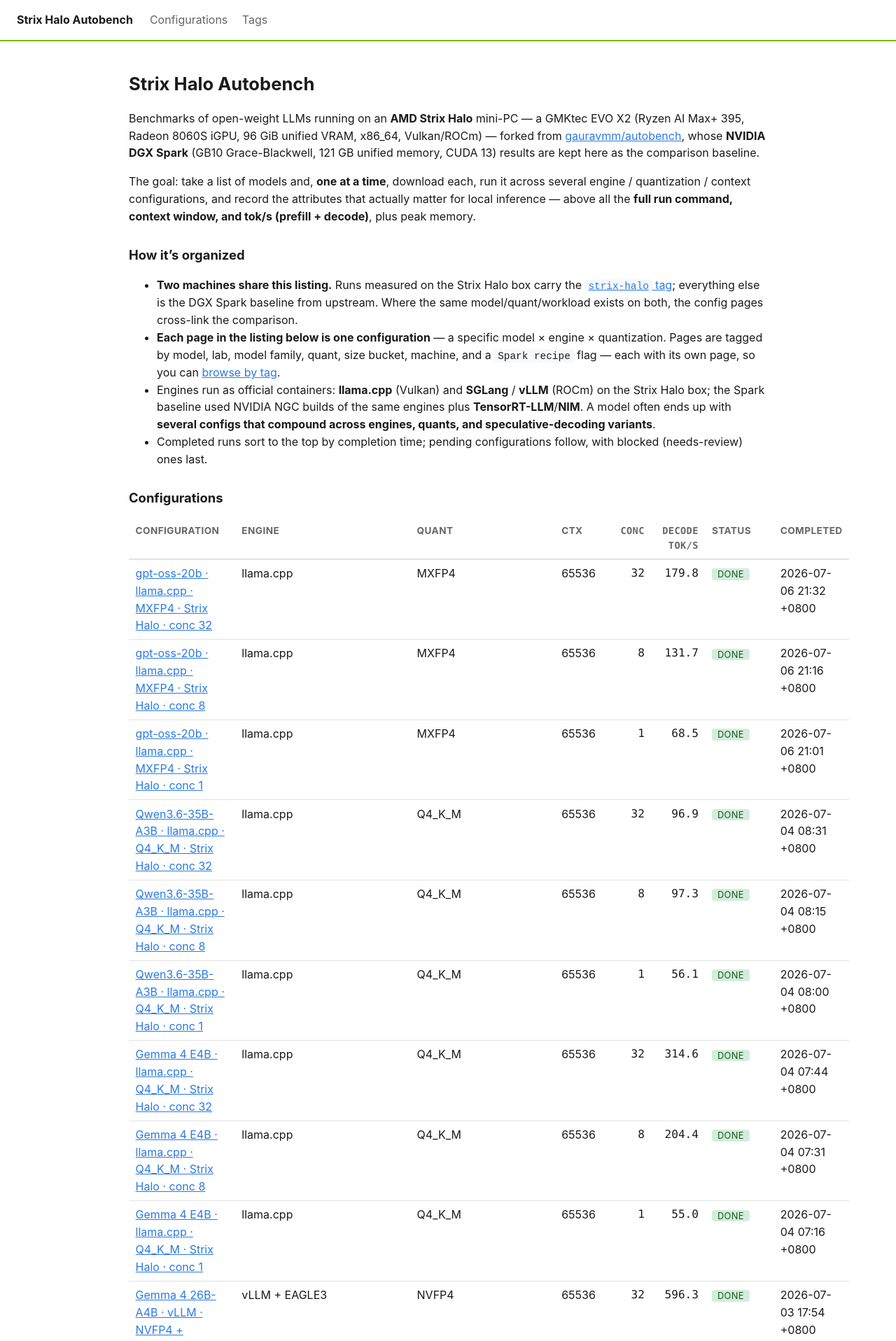
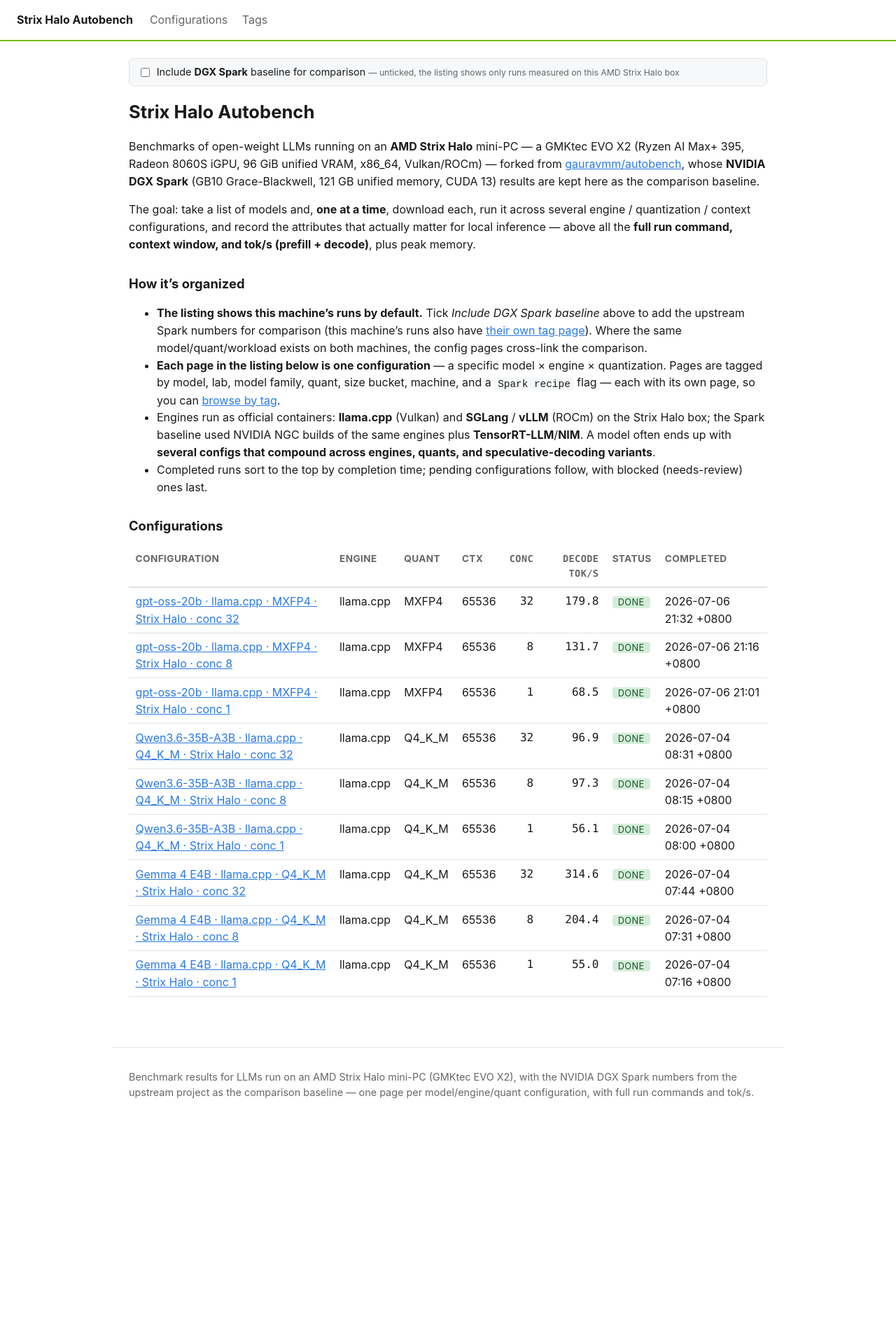
Before and after one commit to yjsoon/autobench, a Jekyll site: the page built from index.md, in a window 1280 px wide. Shown: the top 1916 px of the page at 70% size. Built offline with Jekyll 4.4.1, drawn with Linux system fonts in a browser that asks for light colours; after the commit the page ends 1635 px from its top, so only the background shows below that; some of the changed text lies outside the part shown.

Commit message:
feat: show Strix Halo runs by default with opt-in Spark baseline toggle
Rows carry a machine class; a persisted checkbox reveals the DGX Spark
baseline. Groups with no Strix rows hide entirely when filtered, and
tag-page counts track visible rows. Filter state applies before first
paint to avoid flashing Spark rows.

Co-Authored-By: Claude Fable 5 <noreply@anthropic.com>

```diff
--- a/_includes/config-table.html
+++ b/_includes/config-table.html
@@ -12,7 +12,7 @@
   </thead>
   <tbody>
   {% for c in _ordered %}
-    <tr>
+    <tr class="machine-{% if c.tags contains 'strix-halo' %}strix{% else %}spark{% endif %}">
       <td><a href="{{ c.url | relative_url }}">{{ c.title }}</a></td>
       <td>{{ c.engine | default: "—" }}{% if c.speculative %} + {{ c.speculative }}{% endif %}</td>
       <td>{{ c.quant | default: "—" }}</td>
--- a/_layouts/default.html
+++ b/_layouts/default.html
@@ -5,6 +5,14 @@
   <meta name="viewport" content="width=device-width, initial-scale=1">
   <title>{% if page.title %}{{ page.title }} · {% endif %}{{ site.title }}</title>
   <link rel="stylesheet" href="{{ '/assets/css/style.css' | relative_url }}">
+  <script>
+    // Apply the machine filter before first paint to avoid a flash of Spark rows.
+    // Default: Strix Halo runs only; the DGX Spark baseline is opt-in (persisted).
+    (function () {
+      var s; try { s = localStorage.getItem('autobench-show-spark'); } catch (e) {}
+      if (s !== '1') document.documentElement.classList.add('hide-spark');
+    })();
+  </script>
   {%- feed_meta -%}
 </head>
 <body>
@@ -16,10 +24,58 @@
     </nav>
   </header>
   <main class="content">
+    <div class="machine-filter" id="machine-filter" hidden>
+      <label>
+        <input type="checkbox" id="show-spark">
+        Include <strong>DGX Spark</strong> baseline for comparison
+      </label>
+      <span class="muted">— unticked, the listing shows only runs measured on this AMD Strix Halo box</span>
+    </div>
     {{ content }}
   </main>
   <footer class="site-footer">
     <p>{{ site.description }}</p>
   </footer>
+  <script>
+    (function () {
+      var tables = document.querySelectorAll('table.listing');
+      if (!tables.length) return;
+      var bar = document.getElementById('machine-filter');
+      var box = document.getElementById('show-spark');
+      bar.hidden = false;
+
+      // Tag tables that contain no Strix Halo rows so the filter can hide the
+      // whole group (and its heading) instead of leaving an empty table.
+      tables.forEach(function (t) {
+        if (!t.querySelector('tr.machine-strix')) {
+          t.classList.add('spark-only');
+          var h = t.previousElementSibling;
+          if (h && /^H[23]$/.test(h.tagName)) h.classList.add('spark-only-heading');
+        }
+      });
+
+      // Keep the "(N)" counts on tag-page headings in sync with visible rows.
+      function updateCounts() {
+        var filtered = document.documentElement.classList.contains('hide-spark');
+        tables.forEach(function (t) {
+          var h = t.previousElementSibling;
+          var span = h && h.querySelector ? h.querySelector('.muted') : null;
+          if (!span) return;
+          if (!span.dataset.total) span.dataset.total = span.textContent;
+          span.textContent = filtered
+            ? '(' + t.querySelectorAll('tbody tr.machine-strix').length + ')'
+            : span.dataset.total;
+        });
+      }
+
+      box.checked = !document.documentElement.classList.contains('hide-spark');
+      box.addEventListener('change', function () {
+        document.documentElement.classList.toggle('hide-spark', !box.checked);
+        try { localStorage.setItem('autobench-show-spark', box.checked ? '1' : '0'); } catch (e) {}
+        updateCounts();
+      });
+      updateCounts();
+    })();
+  </script>
 </body>
 </html>
--- a/assets/css/style.css
+++ b/assets/css/style.css
@@ -194,3 +194,29 @@ pre code {
   background: #f8d7da;
   color: #721c24;
 }
+/* Machine filter: Strix Halo runs by default, DGX Spark baseline opt-in.
+   html.hide-spark is set before first paint by the head script. */
+.machine-filter {
+  margin: 0 0 1rem;
+  padding: 0.5rem 0.75rem;
+  border: 1px solid var(--border);
+  border-radius: 6px;
+  background: var(--code-bg);
+  font-size: 0.9rem;
+}
+
+.machine-filter label {
+  cursor: pointer;
+}
+
+.machine-filter input {
+  accent-color: var(--accent);
+  margin-right: 0.35rem;
+  vertical-align: -2px;
+}
+
+html.hide-spark table.listing tr.machine-spark,
+html.hide-spark table.listing.spark-only,
+html.hide-spark .spark-only-heading {
+  display: none;
+}
--- a/index.md
+++ b/index.md
@@ -18,10 +18,10 @@ and tok/s (prefill + decode)**, plus peak memory.
 
 ## How it's organized
 
-- **Two machines share this listing.** Runs measured on the Strix Halo box carry the
-  [`strix-halo` tag]({{ '/tags/strix-halo/' | relative_url }}); everything else is the DGX
-  Spark baseline from upstream. Where the same model/quant/workload exists on both, the
-  config pages cross-link the comparison.
+- **The listing shows this machine's runs by default.** Tick *Include DGX Spark baseline*
+  above to add the upstream Spark numbers for comparison (this machine's runs also have
+  [their own tag page]({{ '/tags/strix-halo/' | relative_url }})). Where the same
+  model/quant/workload exists on both machines, the config pages cross-link the comparison.
 - **Each page in the listing below is one configuration** — a specific model × engine ×
   quantization. Pages are tagged by model, lab, model family, quant, size bucket, machine, and a
   `Spark recipe` flag — each with its own page, so you can [browse by tag]({{ '/tags/' | relative_url }}).
```
